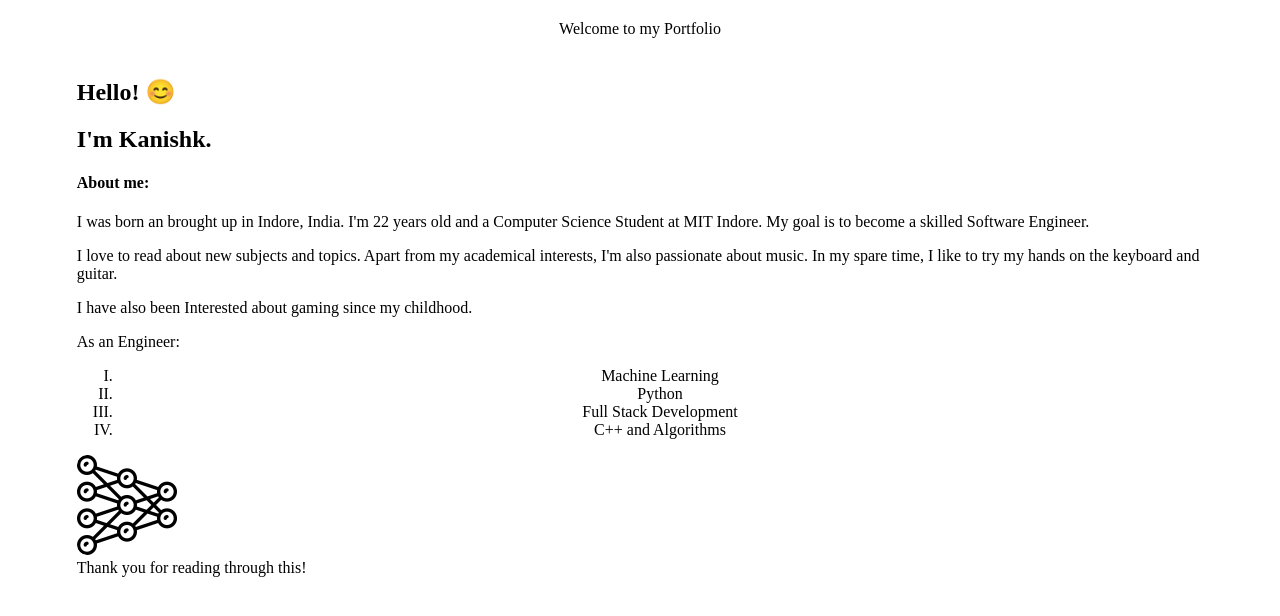
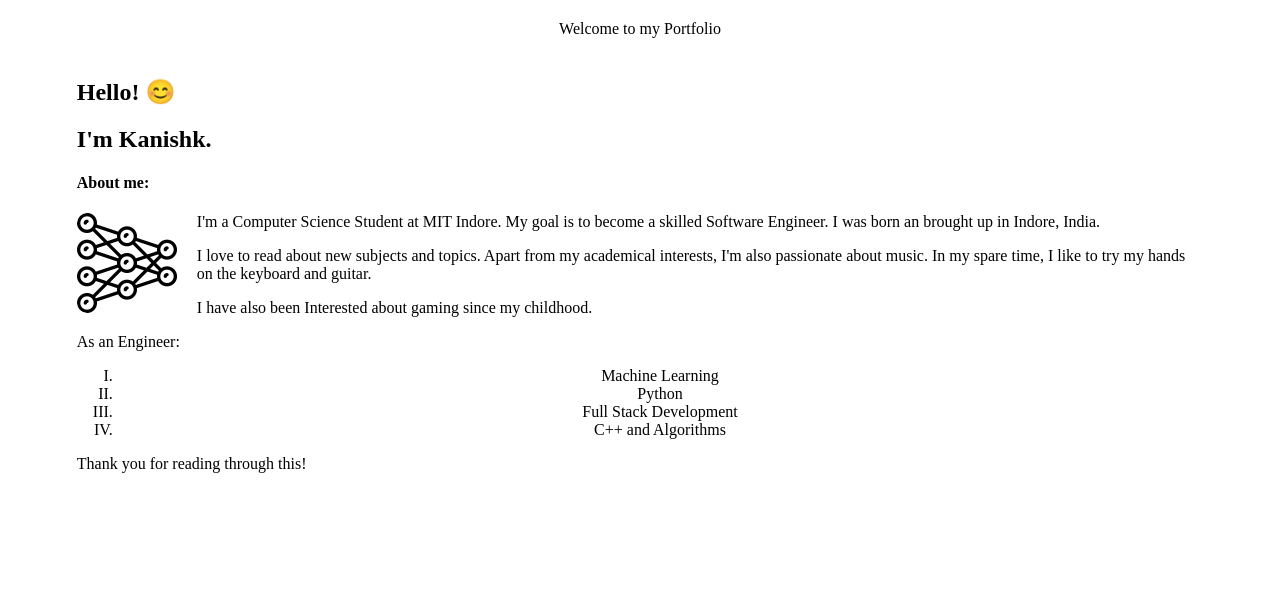
Before and after one commit to knixk/My-Portfolio, a plain HTML site: page portfolio2/index.html in a window 1280 px wide. Drawn offline with Linux system fonts and the light colour scheme.

Commit message:
additions

```diff
--- a/portfolio2/index.html
+++ b/portfolio2/index.html
@@ -11,15 +11,20 @@
     <header>
       <nav>Welcome to my Portfolio</nav>
     </header>
-
+    <!-- <hr> -->
     <main>
       <h2>Hello! 😊</h2>
       <h2>I'm Kanishk. <span></span></h2>
       <h4>About me:</h4>
+
+      <img src="./2178171-200.png" alt="" />
+
       <p>
+        I'm a Computer Science Student at MIT Indore. My goal is to become a skilled Software Engineer.
         I was born an brought up in Indore, India.
-        I'm 22 years old and a Computer Science Student at MIT Indore. My goal is to become a skilled Software Engineer.
       </p>
+
+
       <p>I love to read about new subjects and topics. Apart from my academical interests, I'm also passionate about music.
         In my spare time, I like to try my hands on the keyboard and guitar.</p>
 
@@ -33,7 +38,6 @@
         <li>Full Stack Development</li>
         <li>C++ and Algorithms</li>
       </ul>
-      <img src="./2178171-200.png" alt="" />
     </main>
 
     <footer>Thank you for reading through this!</footer>
--- a/portfolio2/styles.css
+++ b/portfolio2/styles.css
@@ -25,7 +25,8 @@ main > img {
   color: white;
   background-color: white;
   border-radius: 10px;
-  /* float: clear; */
+  float: left;
+  margin: 0 20px 20px 0;
 }
 
 ul {
```
